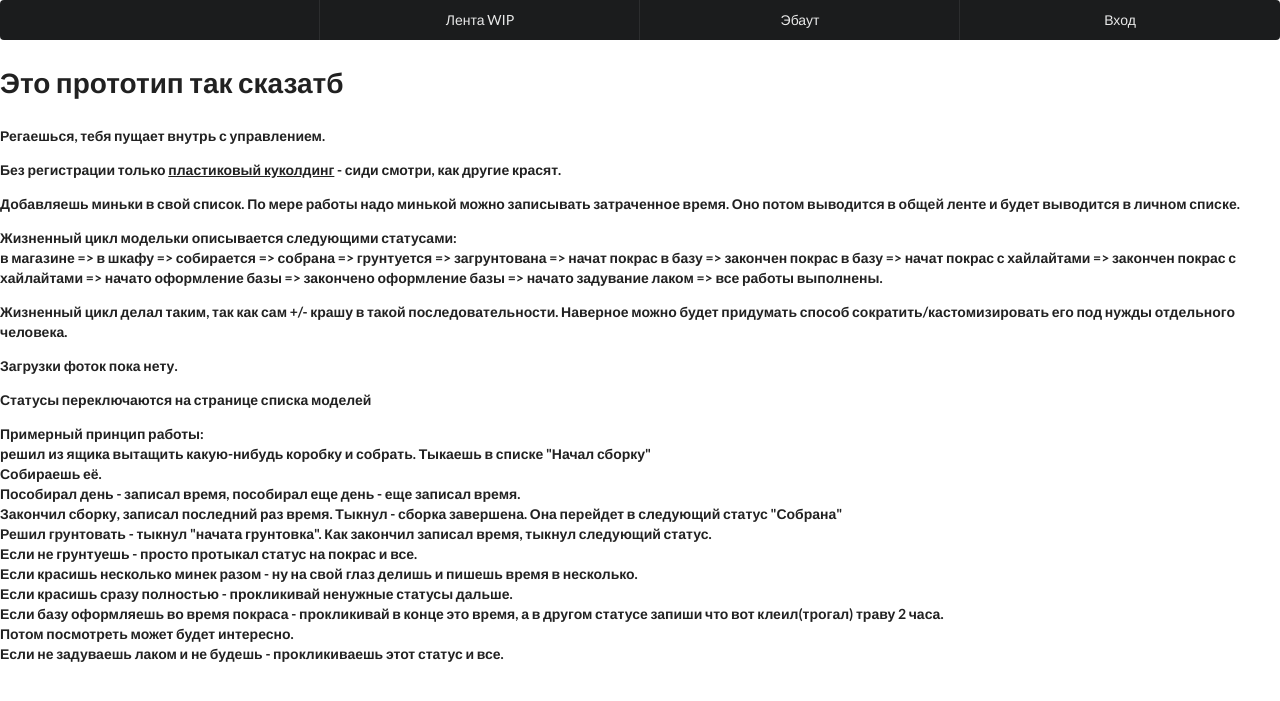
After one commit to fantazey/home_api, a Django app: template work_in_progress/templates/wip/about.html in a window 1280 px wide. The commit adds this page. Shown: the top 701 px of the page. Run offline with Django 4.2, Linux system fonts and the light colour scheme; the template is opened without the code that fills it, so the values that code supplies are empty; some libraries are stand-ins or nearby versions.

Commit message:
add about page

```diff
--- /dev/null
+++ b/work_in_progress/templates/wip/about.html
@@ -0,0 +1,32 @@
+{% extends 'wip/base.html' %}
+{% block content %}
+    <h1>Это прототип так сказатб</h1>
+    <h5>
+    <p>Регаешься, тебя пущает внутрь с управлением.</p>
+    <p>Без регистрации только <u>пластиковый куколдинг</u> - сиди смотри, как другие красят.</p>
+    <p>Добавляешь миньки в свой список. По мере работы надо минькой можно записывать затраченное время. Оно потом выводится в общей ленте и будет выводится в личном списке.</p>
+    <p>Жизненный цикл модельки описывается следующими статусами: <br/>
+    в магазине => в шкафу => собирается => собрана => грунтуется => загрунтована => начат покрас в базу => закончен покрас в базу => начат покрас с хайлайтами => закончен покрас с хайлайтами => начато оформление базы => закончено оформление базы => начато задувание лаком => все работы выполнены.
+    </p>
+    <p>
+        Жизненный цикл делал таким, так как сам +/- крашу в такой последовательности. Наверное можно будет придумать способ сократить/кастомизировать его под нужды отдельного человека.
+    </p>
+    <p>Загрузки фоток пока нету.</p>
+    <p>Статусы переключаются на странице списка моделей</p>
+    <p>Примерный принцип работы: <br>
+    решил из ящика вытащить какую-нибудь коробку и собрать. Тыкаешь в списке "Начал сборку"<br>
+    Собираешь её. <br>
+    Пособирал день - записал время, пособирал еще день - еще записал время. <br>
+    Закончил сборку, записал последний раз время. Тыкнул - сборка завершена. Она перейдет в следующий статус "Собрана"
+        <br>
+    Решил грунтовать - тыкнул "начата грунтовка". Как закончил записал время, тыкнул следующий статус. <br>
+    Если не грунтуешь - просто протыкал статус на покрас и все. <br>
+    Если красишь несколько минек разом - ну на свой глаз делишь и пишешь время в несколько. <br>
+    Если красишь сразу полностью - прокликивай ненужные статусы дальше. <br>
+    Если базу оформляешь во время покраса - прокликивай в конце это время, а в другом статусе запиши что вот клеил(трогал) траву 2 часа.
+        <br>
+    Потом посмотреть может будет интересно. <br>
+    Если не задуваешь лаком и не будешь - прокликиваешь этот статус и все. <br>
+    </p>
+    </h5>
+{% endblock %}
--- a/work_in_progress/templates/wip/base.html
+++ b/work_in_progress/templates/wip/base.html
@@ -6,13 +6,14 @@
 <script src="https://cdn.jsdelivr.net/npm/semantic-ui@2.5.0/dist/semantic.min.js"></script>
 </head>
 <body>
-    <div class="ui menu inverted item three">
+    <div class="ui menu inverted item four">
         {% if request.user.is_authenticated %}
             <a class="item" href="{% url 'wip:models' request.user.username %}">Модели {{ request.user.username }}</a>
         {% else %}
             <div class="item"></div>
         {% endif %}
         <a class="item" href="{% url 'wip:index' %}">Лента WIP</a>
+        <a class="item" href="{% url 'wip:about' %}">Эбаут</a>
         {% if request.user.is_authenticated %}
             <a class="item" href="{% url 'wip:logout' %}">Выход</a>
         {% else %}
--- a/work_in_progress/urls.py
+++ b/work_in_progress/urls.py
@@ -8,6 +8,7 @@ urlpatterns = [
     path('accounts/login/', views.log_in, name='login'),
     path('accounts/logout', views.log_out, name='logout'),
     path('accounts/register', views.register, name='register'),
+    path('about', views.about, name='about'),
 
     path('add', views.add_model, name='add_model'),
     path('<int:model_id>/edit', views.edit_model, name='edit_model'),
--- a/work_in_progress/views.py
+++ b/work_in_progress/views.py
@@ -59,6 +59,10 @@ def log_out(request):
     if request.user.is_authenticated:
         logout(request)
     return redirect(reverse('wip:login'))
+
+
+def about(request):
+    return render(request, 'wip/about.html')
 
 
 def index(request):
```
